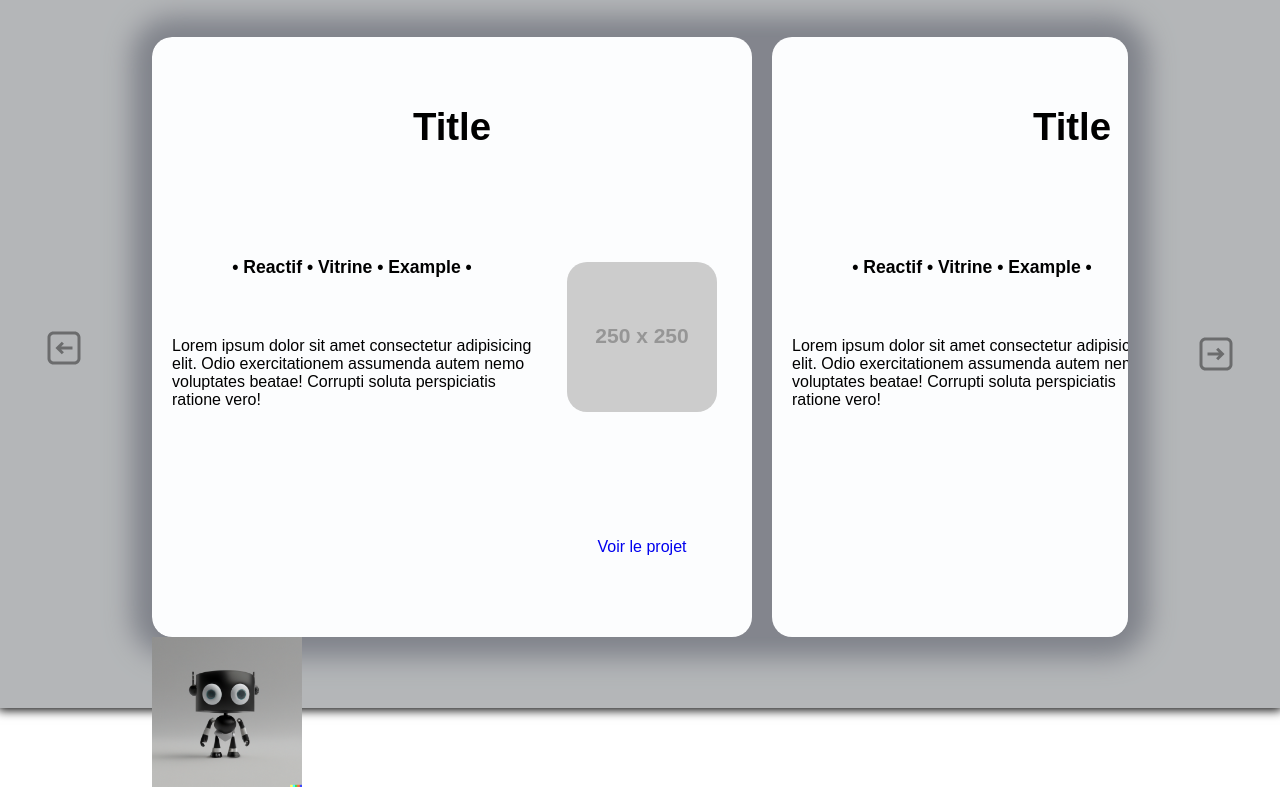
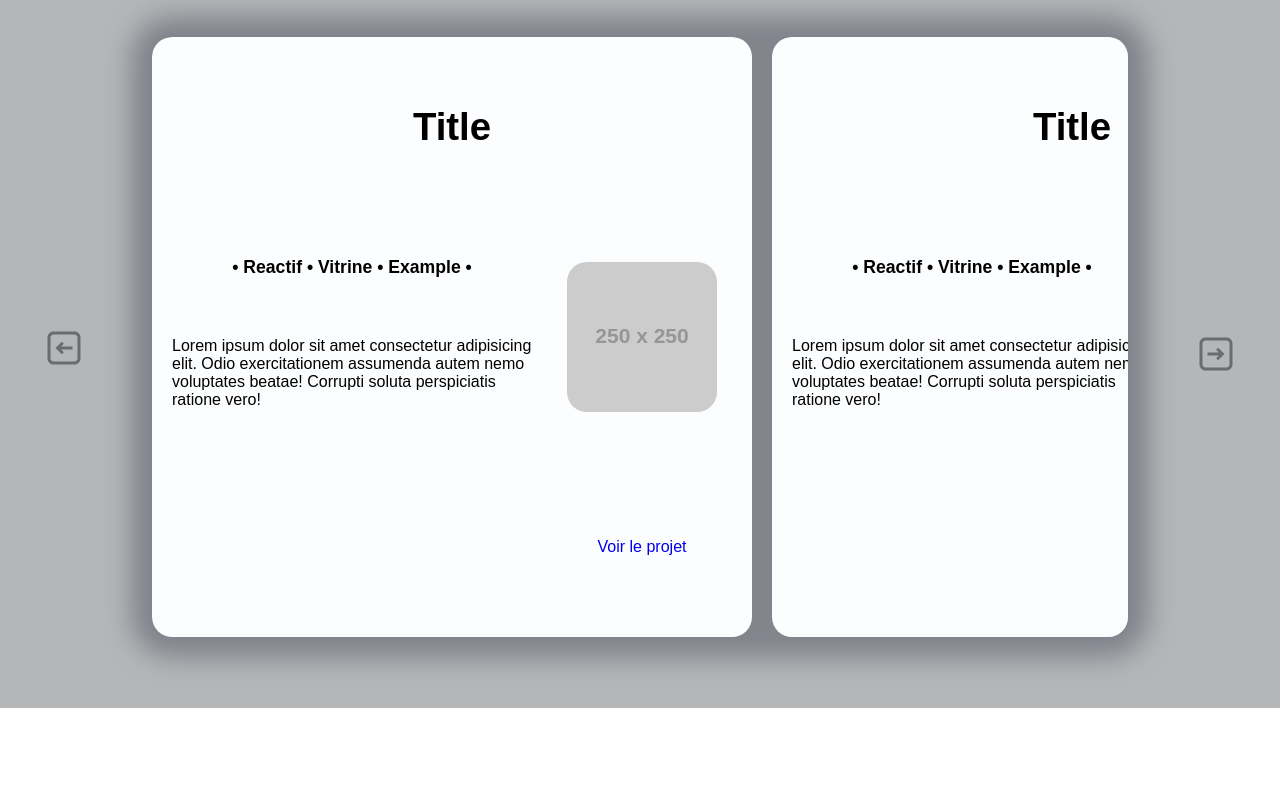
Before and after one commit to JesusNonOfficial/Portfolio, a plain HTML site: page Portfolio 30-05/home.html in a window 1280 px wide. Shown: the part 4092-4883 px from the top of the page. After the commit the page ends 4800 px from the top, so only its background shows below. Drawn offline with nearby package versions, Linux system fonts and the light colour scheme; placeholder pictures from the web are drawn by us.

Commit message:
update portfolio 1 06 2023

```diff
--- a/Portfolio 30-05/home.html
+++ b/Portfolio 30-05/home.html
@@ -299,7 +299,7 @@
         </div>
 
         <div>
-          <img src="/Portfolio 30-05\img\DALL·E 2023-06-01 18.37.14 - cute robot nft 3d minimalist.png" alt="">
+          <!-- <img src="/Portfolio 30-05\img\DALL·E 2023-06-01 18.37.14 - cute robot nft 3d minimalist.png" alt=""> -->
         </div>
 
 
```
